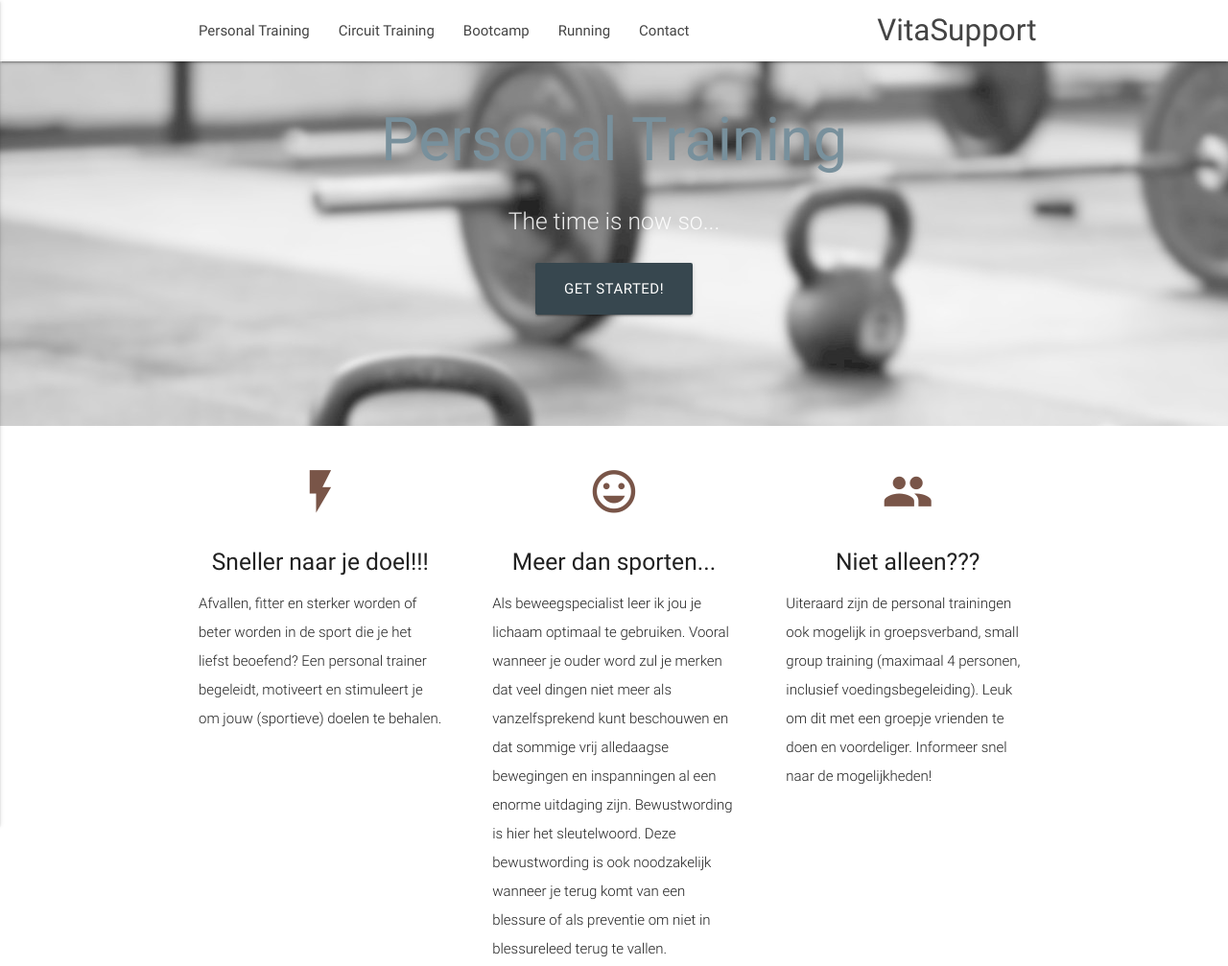
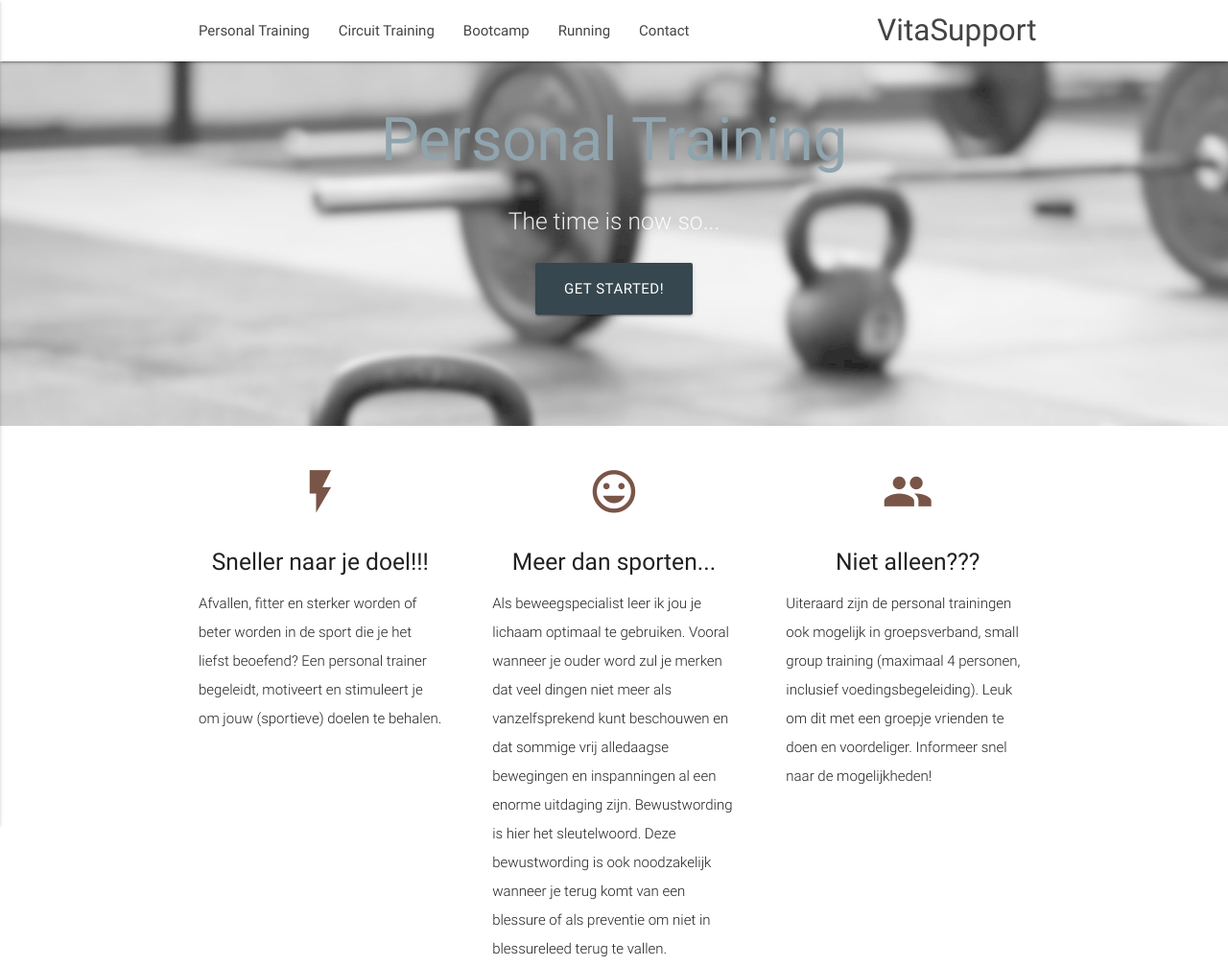
Before and after one commit to vitasupport/vitasupport.nl, a website: page app/index.html in a window 1280 px wide. Shown: the top 1007 px of the page at 96% size. Drawn offline with nearby package versions, Linux system fonts and the light colour scheme.

Commit message:
Experimenting with text color.

```diff
--- a/app/index.html
+++ b/app/index.html
@@ -45,7 +45,7 @@
       <div class="section no-pad-bot">
         <div class="container">
           <br><br>
-          <h1 class="header center blue-grey-text text-lighten-1">Personal Training</h1>
+          <h1 class="header center blue-grey-text text-lighten-2">Personal Training</h1>
           <div class="row center">
             <h5 class="header col s12 light">The time is now so...</h5>
           </div>
```
